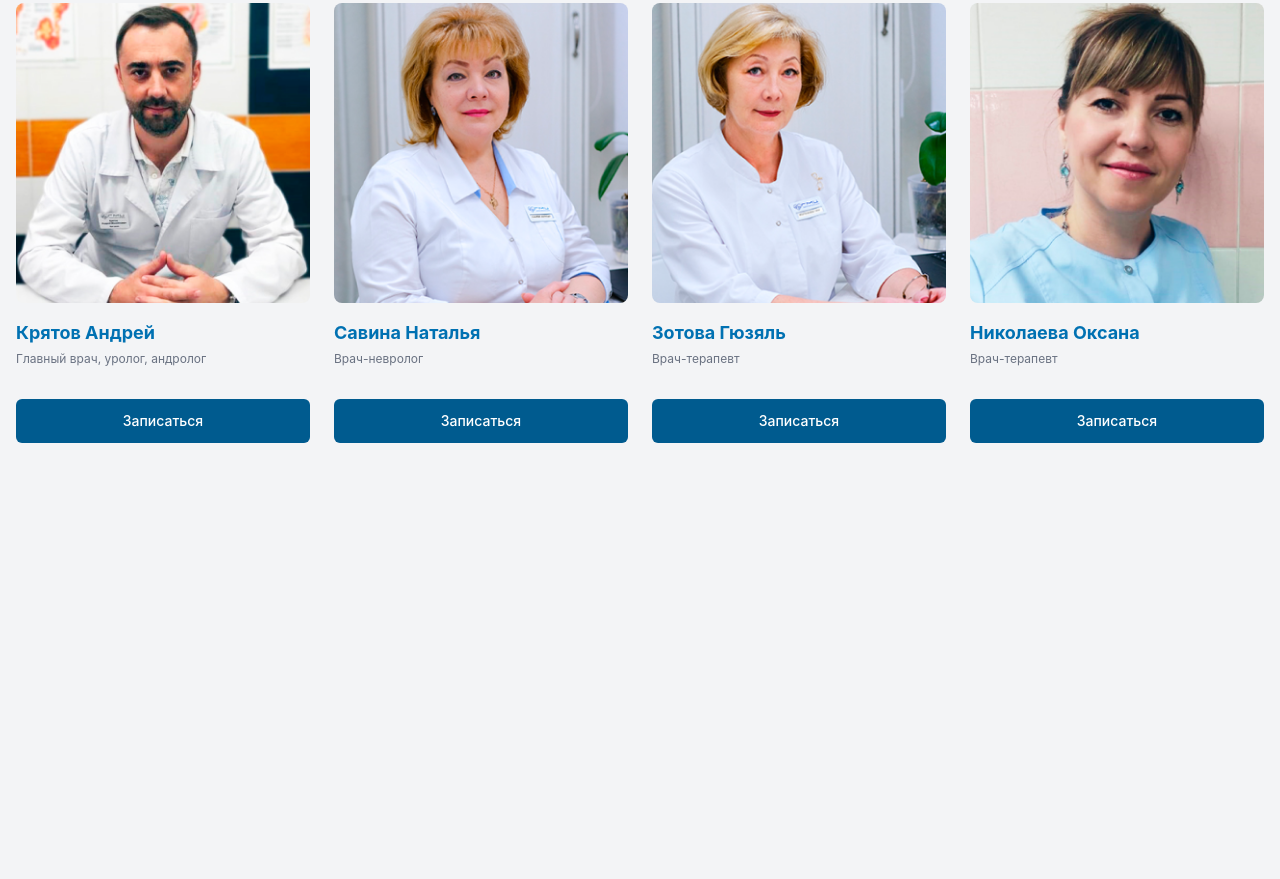
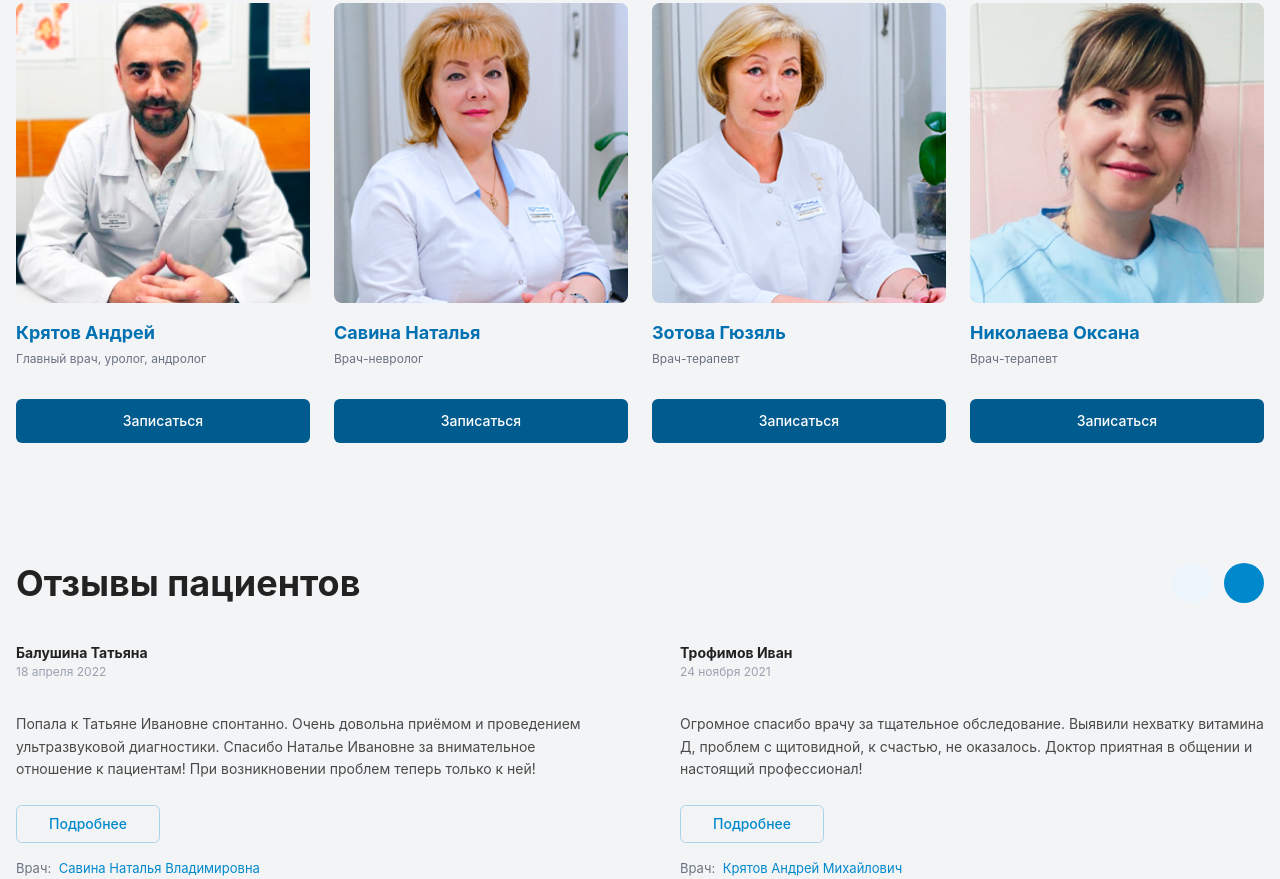
Before and after one commit to abushShooh/ExamsTeam, a website: page Pages/abdullo.html in a window 1280 px wide. Shown: the part 2194-3073 px from the top of the page. Before the commit the page ends 2637 px from the top, so only its background shows below. Drawn offline with nearby package versions, Linux system fonts and the light colour scheme; files that its build step writes are made by us from their sources; files whose address does not match are found by name.

Commit message:
fiv com abdullo

```diff
--- a/Pages/abdullo.html
+++ b/Pages/abdullo.html
@@ -311,6 +311,83 @@
 
         </div>
 
+    </div><br><br><br><br><br>
+
+    <div class="max-w-[1400px] mx-auto px-4">
+
+        <div class="flex items-center justify-between mb-10">
+            <h2 class="text-[#222222] text-3xl md:text-4xl font-bold">Отзывы пациентов</h2>
+
+            <div class="flex space-x-3">
+                <button class="w-10 h-10 rounded-full bg-[#EBF5FB] text-[#0088CC] flex items-center justify-center hover:bg-[#d5e9f5] transition">
+                    <i class="fas fa-chevron-left text-sm"></i>
+                </button>
+                <button class="w-10 h-10 rounded-full bg-[#0088CC] text-white flex items-center justify-center hover:bg-[#0077b3] transition">
+                    <i class="fas fa-chevron-right text-sm"></i>
+                </button>
+            </div>
+        </div>
+
+        <div class="grid grid-cols-1 md:grid-cols-2 gap-12 md:gap-20">
+
+            <div class="flex flex-col">
+                <div class="mb-4">
+                    <h4 class="font-bold text-[#222222] text-sm">Балушина Татьяна</h4>
+                    <p class="text-gray-400 text-[12px]">18 апреля 2022</p>
+                </div>
+
+                <div class="flex space-x-1 mb-4 text-[#FF6B35]">
+                    <i class="fas fa-star text-sm"></i>
+                    <i class="fas fa-star text-sm"></i>
+                    <i class="fas fa-star text-sm"></i>
+                    <i class="fas fa-star text-sm"></i>
+                    <i class="fas fa-star text-sm"></i>
+                </div>
+
+                <p class="text-[#4A4A4A] text-[14px] leading-relaxed mb-6">
+                    Попала к Татьяне Ивановне спонтанно. Очень довольна приёмом и проведением ультразвуковой диагностики. Спасибо Наталье Ивановне за внимательное отношение к пациентам! При возникновении проблем теперь только к ней!
+                </p>
+
+                <button class="self-start border border-[#0088CC]/30 text-[#0088CC] px-8 py-2 rounded-md text-sm font-medium hover:bg-[#0088CC] hover:text-white transition-all mb-4">
+                    Подробнее
+                </button>
+
+                <div class="text-[13px]">
+                    <span class="text-gray-500">Врач:</span>
+                    <a href="#" class="text-[#0088CC] hover:underline ml-1">Савина Наталья Владимировна</a>
+                </div>
+            </div>
+
+            <div class="flex flex-col">
+                <div class="mb-4">
+                    <h4 class="font-bold text-[#222222] text-sm">Трофимов Иван</h4>
+                    <p class="text-gray-400 text-[12px]">24 ноября 2021</p>
+                </div>
+
+                <div class="flex space-x-1 mb-4 text-[#FF6B35]">
+                    <i class="fas fa-star text-sm"></i>
+                    <i class="fas fa-star text-sm"></i>
+                    <i class="fas fa-star text-sm"></i>
+                    <i class="fas fa-star text-sm"></i>
+                    <i class="fas fa-star text-sm"></i>
+                </div>
+
+                <p class="text-[#4A4A4A] text-[14px] leading-relaxed mb-6">
+                    Огромное спасибо врачу за тщательное обследование. Выявили нехватку витамина Д, проблем с щитовидной, к счастью, не оказалось. Доктор приятная в общении и настоящий профессионал!
+                </p>
+
+                <button class="self-start border border-[#0088CC]/30 text-[#0088CC] px-8 py-2 rounded-md text-sm font-medium hover:bg-[#0088CC] hover:text-white transition-all mb-4">
+                    Подробнее
+                </button>
+
+                <div class="text-[13px]">
+                    <span class="text-gray-500">Врач:</span>
+                    <a href="#" class="text-[#0088CC] hover:underline ml-1">Крятов Андрей Михайлович</a>
+                </div>
+            </div>
+
+        </div>
+
     </div>
 </body>
 </html>
```
